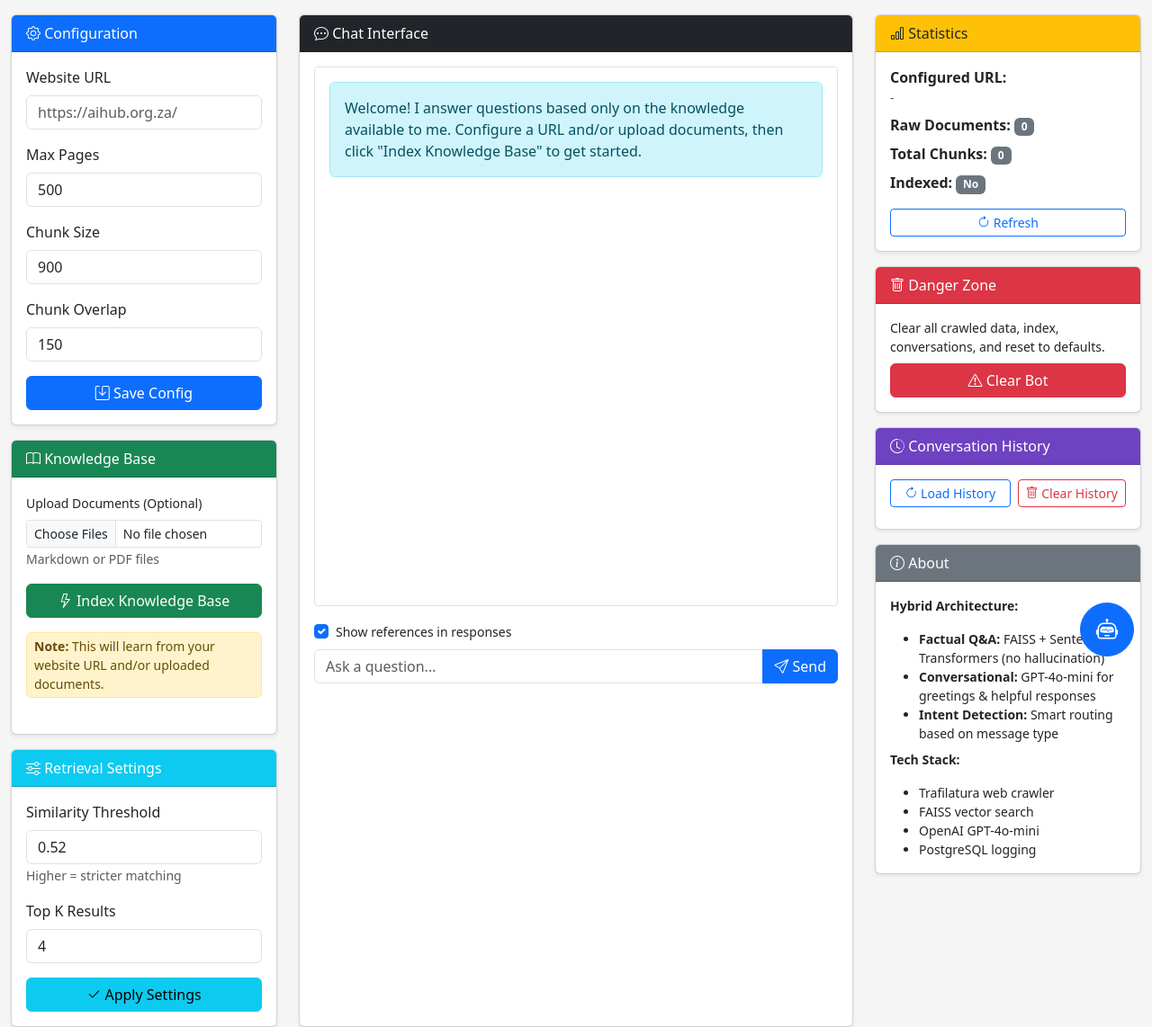
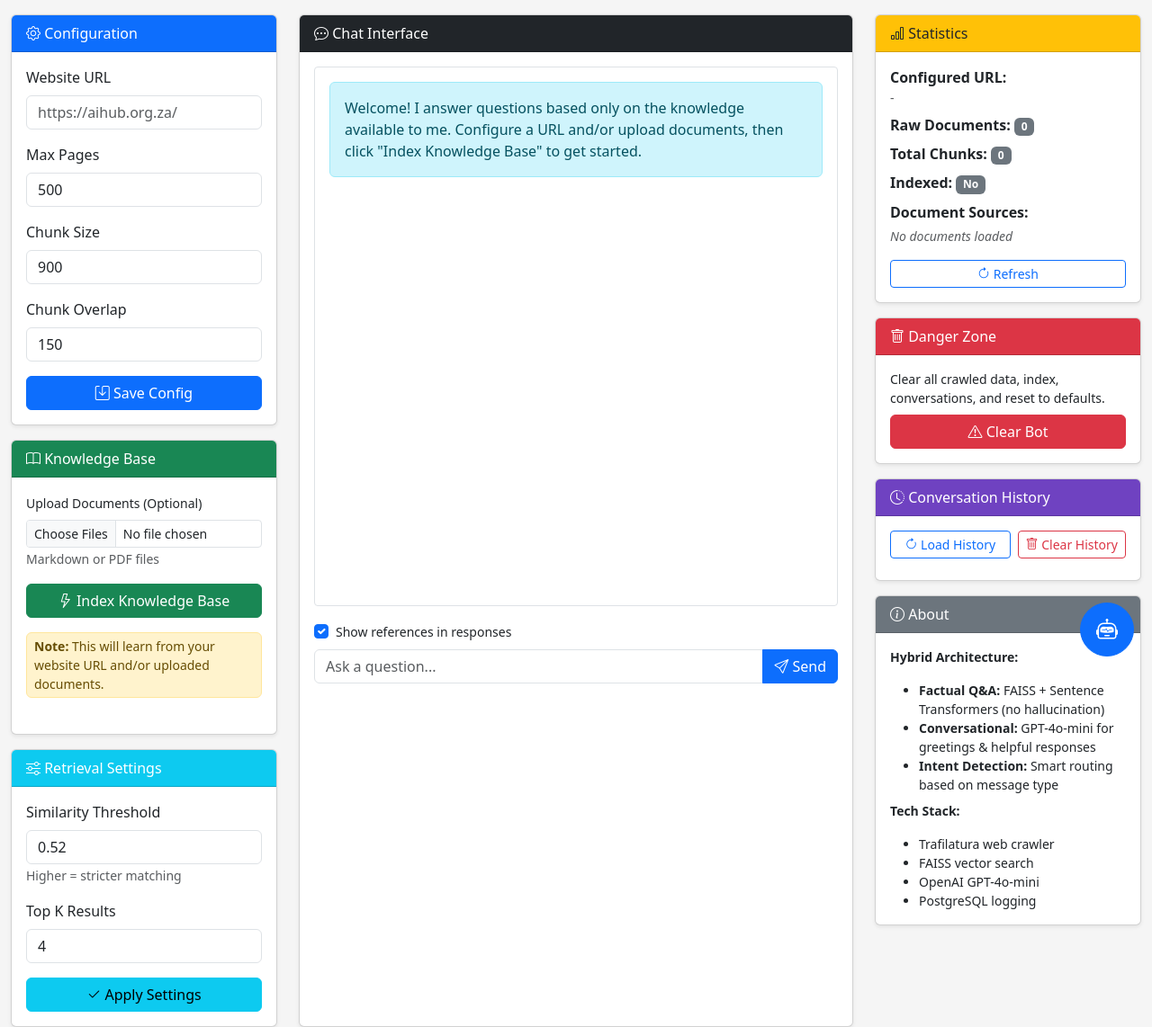
Before and after one commit to happycomputing/IntelliBot, a Flask app: page / in a window 1280 px wide. Shown: the part 50-1192 px from the top of the page at 90% size. Run offline with Flask 3, Linux system fonts and the light colour scheme; some libraries are stand-ins or nearby versions.

Commit message:
Show list of raw document sources in the statistics panel
Update `get_stats` in `app.py` to extract and return document sources (URLs) from raw JSON files. Add JavaScript to `static/js/app.js` to display these sources in the statistics panel, and update `templates/index.html` to include a new section for displaying document sources.

Replit-Commit-Author: Agent
Replit-Commit-Session-Id: 6cc2e909-a8b9-4f2a-b88e-b0a20e4f510a
Replit-Commit-Checkpoint-Type: full_checkpoint
Replit-Commit-Screenshot-Url: https://storage.googleapis.com/screenshot-production-us-central1/11427e7f-4114-4bed-86d0-0d50ff989d28/6cc2e909-a8b9-4f2a-b88e-b0a20e4f510a/WzsqDEt

```diff
--- a/app.py
+++ b/app.py
@@ -86,8 +86,22 @@ def update_config():
 def get_stats():
     stats = retrieval.get_stats()
 
-    raw_count = len(glob.glob("kb/raw/*.json"))
-    stats['raw_documents'] = raw_count
+    # Get raw document count and sources
+    raw_files = glob.glob("kb/raw/*.json")
+    stats['raw_documents'] = len(raw_files)
+
+    # Extract document sources (URLs)
+    sources = []
+    for raw_file in raw_files:
+        try:
+            with open(raw_file, 'r') as f:
+                doc = json.load(f)
+                url = doc.get('url', 'Unknown')
+                sources.append(url)
+        except Exception:
+            pass
+
+    stats['document_sources'] = sorted(list(set(sources)))  # Unique, sorted URLs
 
     config = load_config()
     stats['configured_url'] = config.get('url', '')
--- a/static/js/app.js
+++ b/static/js/app.js
@@ -90,6 +90,16 @@ function loadStats() {
                 indexedBadge.className = 'badge bg-secondary';
                 statusBadge.textContent = 'Not Indexed';
                 statusBadge.className = 'badge bg-warning text-dark';
+            }
+
+            // Display document sources
+            const sourcesDiv = document.getElementById('stat-sources');
+            if (stats.document_sources && stats.document_sources.length > 0) {
+                sourcesDiv.innerHTML = stats.document_sources.map(url =>
+                    `<div class="mb-1"><i class="bi bi-link-45deg"></i> <a href="${url}" target="_blank" class="text-decoration-none">${url}</a></div>`
+                ).join('');
+            } else {
+                sourcesDiv.innerHTML = '<em>No documents loaded</em>';
             }
         });
 }
--- a/templates/index.html
+++ b/templates/index.html
@@ -136,6 +136,12 @@
                         <div class="mb-2">
                             <strong>Indexed:</strong>
                             <span id="stat-indexed" class="badge bg-secondary">No</span>
+                        </div>
+                        <div class="mb-2">
+                            <strong>Document Sources:</strong>
+                            <div id="stat-sources" class="small text-muted mt-1" style="max-height: 150px; overflow-y: auto;">
+                                <em>No documents loaded</em>
+                            </div>
                         </div>
                         <button class="btn btn-sm btn-outline-primary w-100 mt-2" onclick="loadStats()">
                             <i class="bi bi-arrow-clockwise"></i> Refresh
```
Also changed, not shown: 1 other file.
